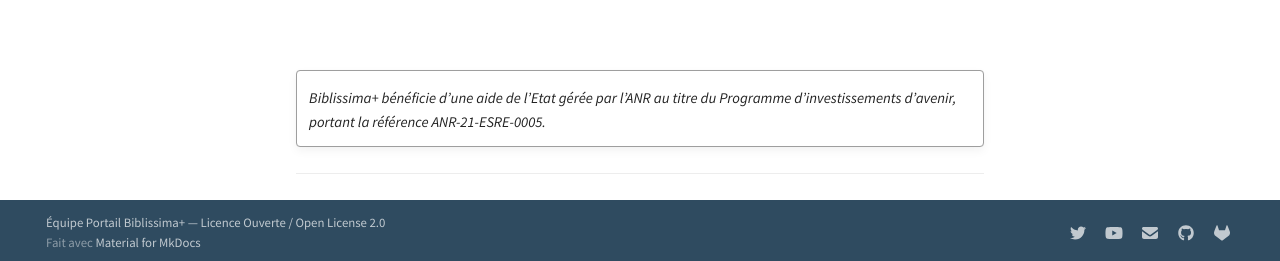
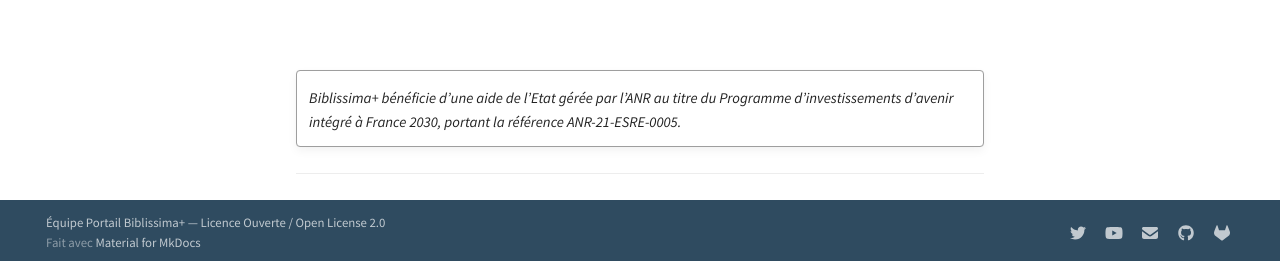
Before and after one commit to biblissima/doc.biblissima, an MkDocs documentation site: the page built from docs/index.md, in a window 1280 px wide and 1055 px high. Shown: the part 791-1052 px from the top of the window. Built offline with MkDocs 1.6.1 and Material for MkDocs 9.7.7, drawn with Linux system fonts in a browser that asks for light colours.

Commit message:
Add France 2030 mention

```diff
--- a/docs/index.md
+++ b/docs/index.md
@@ -21,4 +21,4 @@ Ce site rassemble la documentation technique de **l'infrastructure numérique de
 
 !!! quote ""
 
-    _Biblissima+ bénéficie d’une aide de l'Etat gérée par l'ANR au titre du Programme d’investissements d’avenir, portant la référence ANR-21-ESRE-0005._
+    _Biblissima+ bénéficie d’une aide de l'Etat gérée par l'ANR au titre du Programme d’investissements d’avenir intégré à France 2030, portant la référence ANR-21-ESRE-0005._
```
